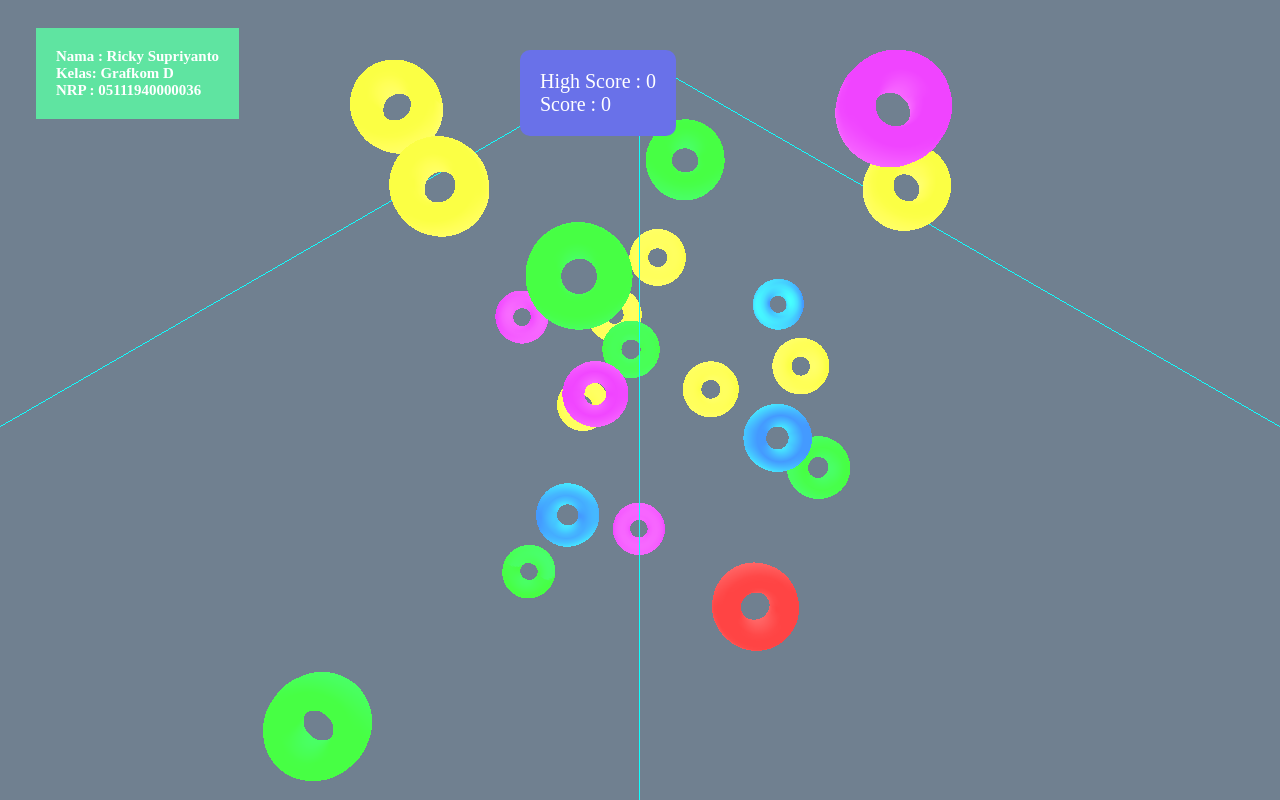
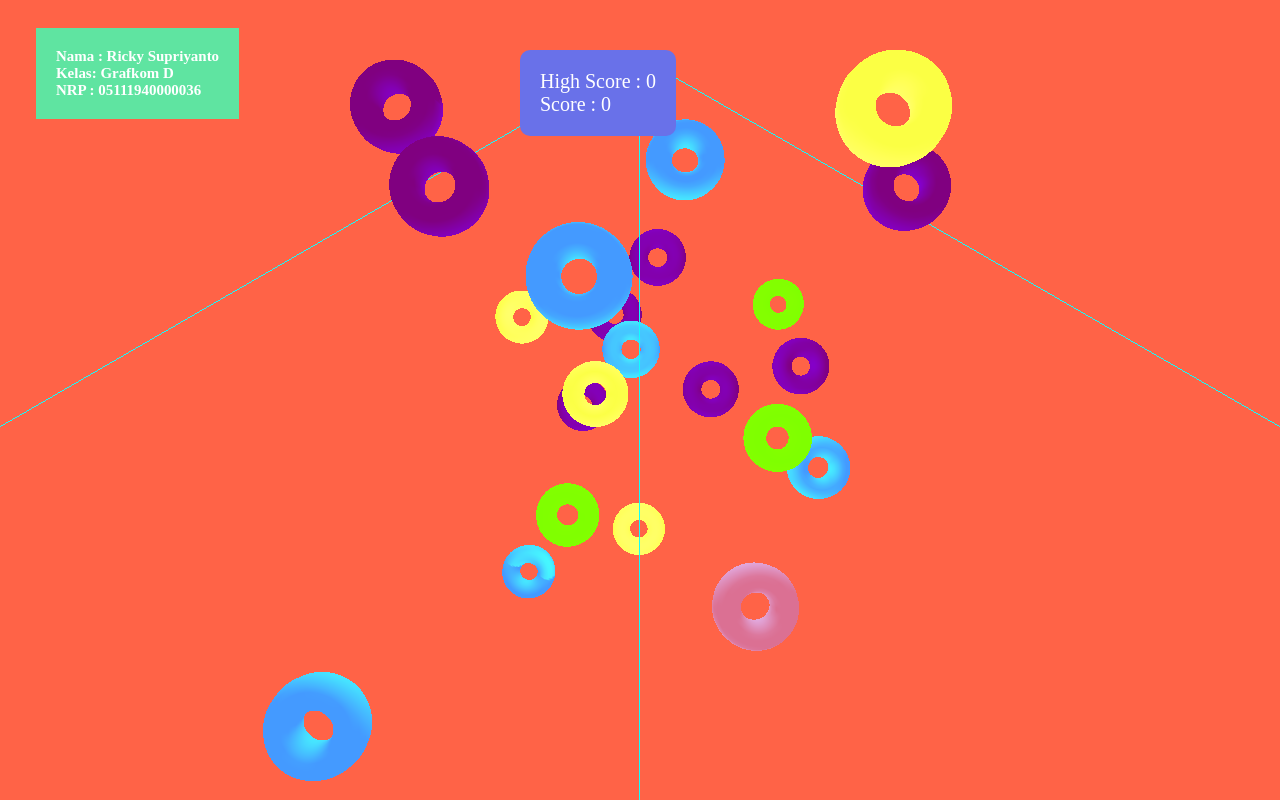
Before and after one commit to cg2021d/tugas-1-rickys20, a plain HTML site: page Tugas 3 Interaksi User/tugas 3.html in a window 1280 px wide. Drawn offline with Linux system fonts and the light colour scheme; animation ran at ten frames a second.

Commit message:
update tugas 3 interaksi user2

```diff
--- a/Tugas 3 Interaksi User/tugas 3.html
+++ b/Tugas 3 Interaksi User/tugas 3.html
@@ -58,11 +58,11 @@
 
             // warna box
             const colorList = [
-                0xf044ff,
+                0xfbff44,
+                0x7FFF00,
                 0x449aff,
-                0x47ff44,
-                0xff4444,
-                0xfbff44
+                0xDB7093,
+                0x800080
             ];
             let color = colorList[Math.floor(randomInRange(0, 5))];
             let emissive = color + 0.05;
@@ -180,7 +180,7 @@
             // 1. create the scene
             // ...
             scene = new THREE.Scene();
-            scene.background = new THREE.Color(0x708090);
+            scene.background = new THREE.Color(0xFF6347);
 
             // 2. create an locate the camera
             // ...
```
